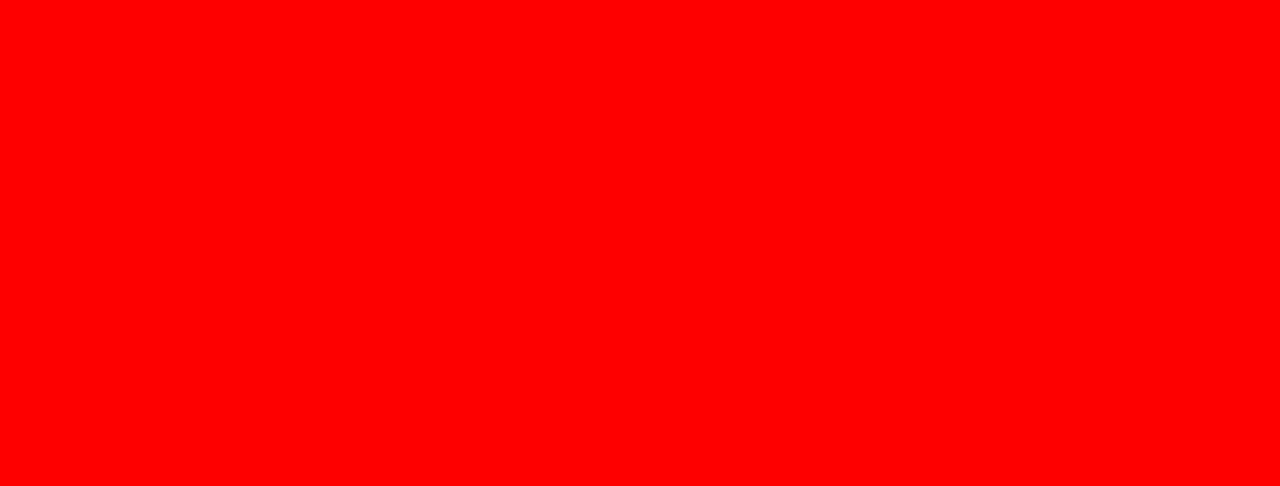
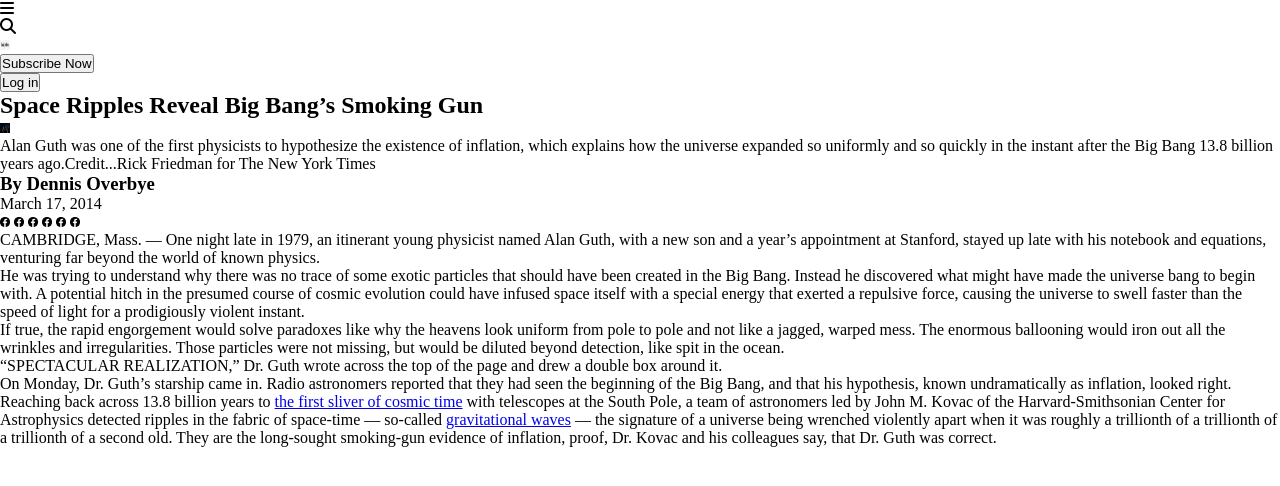
Before and after one commit to MkrtichSargsyan/ny-times-clone, a website: page index.html in a window 1280 px wide. Drawn offline with Linux system fonts and the light colour scheme.

Commit message:
start creating nav html and first section html

```diff
--- a/index.html
+++ b/index.html
@@ -4,18 +4,90 @@
 <head>
     <meta charset="UTF-8">
     <meta name="viewport" content="width=device-width, initial-scale=1.0">
-    <link rel="stylesheet" href="style.css">
+    <link rel="stylesheet" href="styles/app.css">
+    <link rel="stylesheet" href=“https://use.fontawesome.com/releases/v5.5.0/css/all.css"> <script
+        src="https://kit.fontawesome.com/a076d05399.js">
+    </script>
     <title>Space Ripples Reveal Big Bangs Smoking Gun</title>
 </head>
 
 <body>
     <header>
-        <nav></nav>
+        <ul class="left-nav">
+            <li><i class="fas fa-bars"></i></li>
+            <li><i class="fas fa-search"></i></li>
+        </ul>
+        <img src="assets/img/nav-image.png" alt="">
+        <ul class="right-nav">
+            <li>
+                <button>Subscribe Now</button>
+            </li>
+            <li>
+                <button>Log in</button>
+            </li>
+        </ul>
+    </header>
 
-    </header>
-    <div class="container">
-        <main></main>
-    </div>
+    <main class="container">
+        <section class="main-section">
+            <h1>Space Ripples Reveal Big Bang’s Smoking Gun</h1>
+            <figure>
+                <img src="assets/img/18cosmos-superJumbo.jpg" alt="main-image">
+                <figcaption>Alan Guth was one of the first physicists to hypothesize the existence of inflation, which
+                    explains how the universe expanded so uniformly and so quickly in the instant after the Big Bang
+                    13.8 billion years ago.Credit...Rick Friedman for The New York Times</figcaption>
+            </figure>
+
+        </section>
+        <section class="paragraph-1">
+            <h3>By Dennis Overbye</h3>
+            <div class="pagatraph-1-social">
+                <p>March 17, 2014</p>
+                <ul>
+                    <img src="assets/img/pngwing.com.png" alt="">
+                    <img src="assets/img/pngwing.com.png" alt="">
+                    <img src="assets/img/pngwing.com.png" alt="">
+                    <img src="assets/img/pngwing.com.png" alt="">
+                    <img src="assets/img/pngwing.com.png" alt="">
+                    <img src="assets/img/pngwing.com.png" alt="">
+                </ul>
+            </div>
+
+            <p>CAMBRIDGE, Mass. — One night late in 1979, an itinerant young physicist named Alan Guth, with a new son
+                and a year’s appointment at Stanford, stayed up late with his notebook and equations, venturing far
+                beyond the world of known physics.</p>
+
+            <p>He was trying to understand why there was no trace of some exotic particles that should have been created
+                in the Big Bang. Instead he discovered what might have made the universe bang to begin with. A potential
+                hitch in the presumed course of cosmic evolution could have infused space itself with a special energy
+                that exerted a repulsive force, causing the universe to swell faster than the speed of light for a
+                prodigiously violent instant.</p>
+
+            <p>
+                If true, the rapid engorgement would solve paradoxes like why the heavens look uniform from pole to pole
+                and not like a jagged, warped mess. The enormous ballooning would iron out all the wrinkles and
+                irregularities. Those particles were not missing, but would be diluted beyond detection, like spit in
+                the ocean.
+            </p>
+
+            <p>
+                “SPECTACULAR REALIZATION,” Dr. Guth wrote across the top of the page and drew a double box around it.
+            </p>
+
+            <p>On Monday, Dr. Guth’s starship came in. Radio astronomers reported that they had seen the beginning of
+                the Big Bang, and that his hypothesis, known undramatically as inflation, looked right.</p>
+
+            <p>Reaching back across 13.8 billion years to <a href="#">the first sliver of cosmic time</a> with
+                telescopes at the South
+                Pole, a team of astronomers led by John M. Kovac of the Harvard-Smithsonian Center for Astrophysics
+                detected ripples in the fabric of space-time — so-called <a href="#"> gravitational waves</a> — the
+                signature of a
+                universe being wrenched violently apart when it was roughly a trillionth of a trillionth of a trillionth
+                of a second old. They are the long-sought smoking-gun evidence of inflation, proof, Dr. Kovac and his
+                colleagues say, that Dr. Guth was correct.</p>
+        </section>
+
+    </main>
 
     <footer></footer>
 </body>
--- a/style.css
+++ /dev/null
@@ -1,3 +0,0 @@
-body{
-    background-color: red;
-}
--- /dev/null
+++ b/styles/app.css
@@ -0,0 +1,14 @@
+
+
+*,
+*::before,
+*::after{
+  margin: 0;
+  padding: 0;
+  box-sizing: border-box;
+}
+
+img{
+  width: 10px;
+  height: 10px;
+}
```
Also changed, not shown: assets/img/18cosmos-superJumbo.jpg (added), assets/img/nav-image.png (added), assets/img/pngwing.com.png (added).
